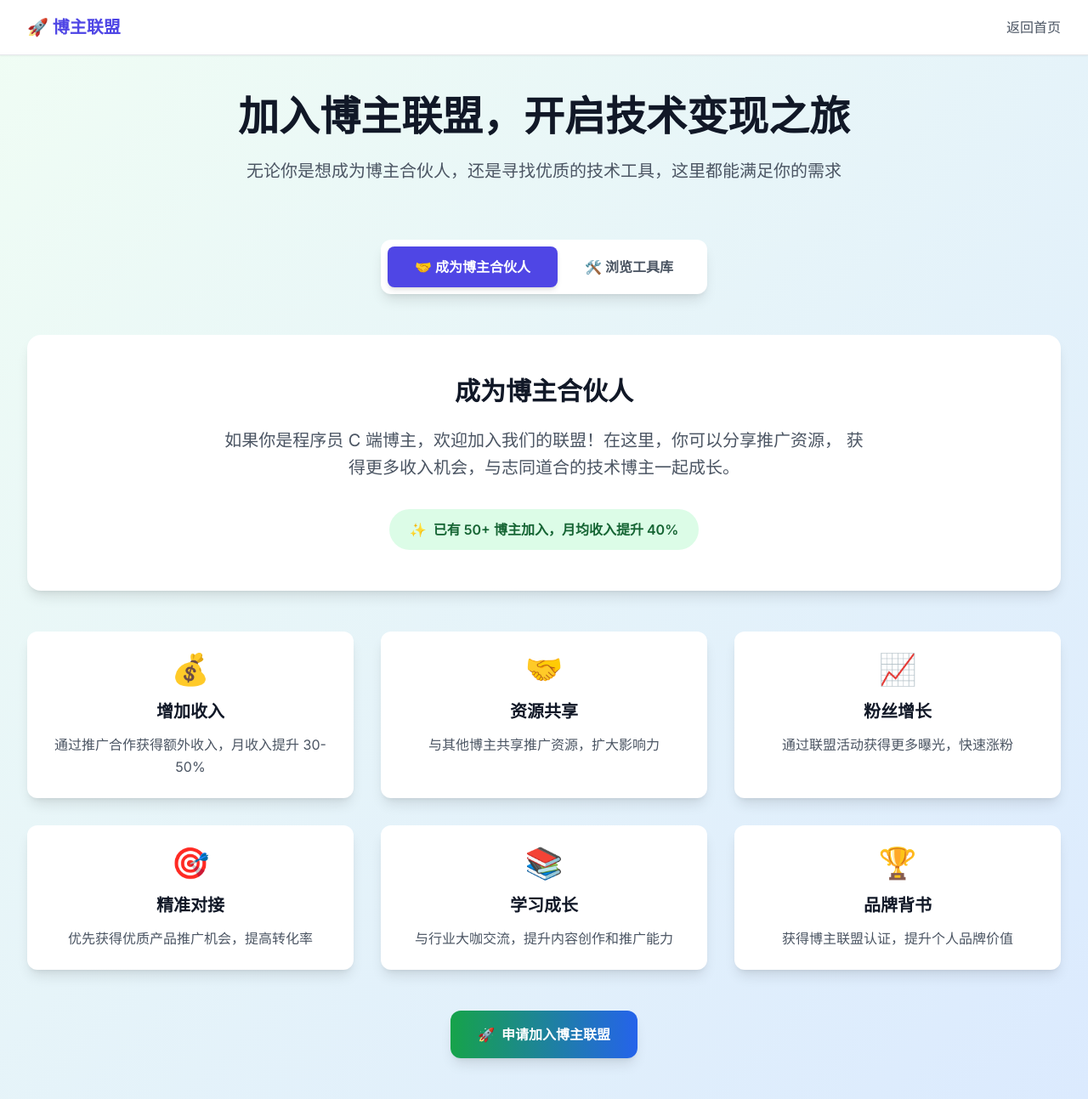
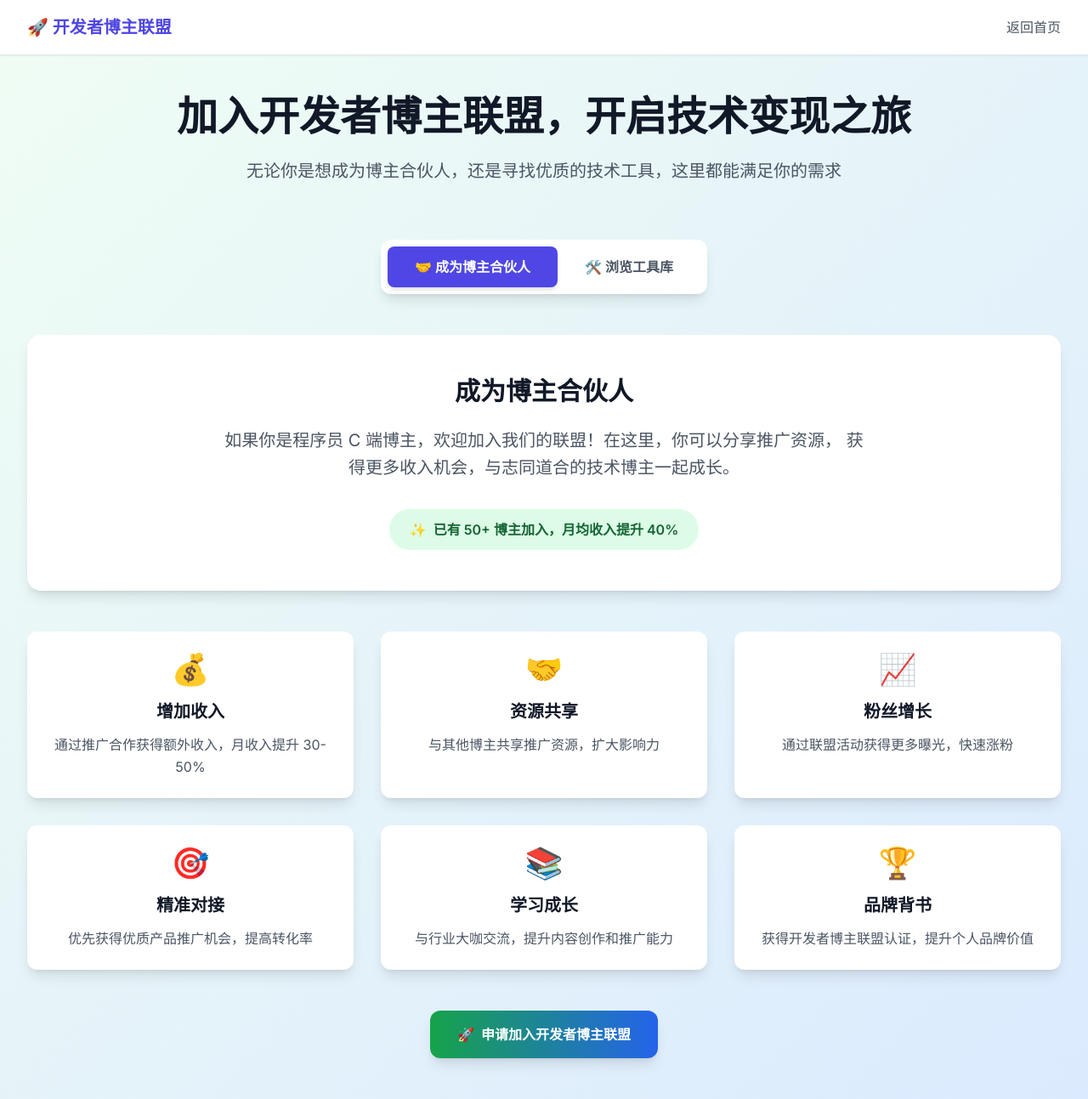
Before and after one commit to TUARAN/blogger-alliance, a Vue app: page /toc in a window 1280 px wide. Shown: the whole page at 85% size. Built offline with nearby package versions, Linux system fonts and the light colour scheme.

Commit message:
feat: 品牌名称更新为开发者博主联盟

```diff
--- a/index.html
+++ b/index.html
@@ -4,7 +4,7 @@
     <meta charset="UTF-8" />
     <link rel="icon" type="image/svg+xml" href="/vite.svg" />
     <meta name="viewport" content="width=device-width, initial-scale=1.0" />
-    <title>博主联盟 - 技术博主展示平台</title>
+    <title>开发者博主联盟 - 技术博主展示平台</title>
     <link rel="preconnect" href="https://fonts.googleapis.com">
     <link rel="preconnect" href="https://fonts.gstatic.com" crossorigin>
     <link href="https://fonts.googleapis.com/css2?family=Inter:wght@300;400;500;600;700&display=swap" rel="stylesheet">
--- a/package.json
+++ b/package.json
@@ -1,7 +1,7 @@
 {
   "name": "blogger-alliance",
   "version": "1.0.0",
-  "description": "博主联盟 - 技术博主展示平台",
+  "description": "开发者博主联盟 - 技术博主展示平台",
   "type": "module",
   "scripts": {
     "dev": "vite",
--- a/src/components/Footer.vue
+++ b/src/components/Footer.vue
@@ -8,7 +8,7 @@
             <div class="w-8 h-8 bg-gradient-to-r from-primary-600 to-primary-800 rounded-lg flex items-center justify-center">
               <span class="text-white font-bold text-lg">博</span>
             </div>
-            <span class="text-xl font-bold">博主联盟</span>
+            <span class="text-xl font-bold">开发者博主联盟</span>
           </div>
           <p class="text-gray-400 mb-4 max-w-md">
             连接优秀的技术博主，分享知识，共同成长。我们致力于为技术社区搭建一个展示和交流的平台。
@@ -56,7 +56,7 @@
 
       <div class="border-t border-gray-800 mt-8 pt-8 text-center">
         <p class="text-gray-400">
-          © 2025 博主联盟. All rights reserved. |
+          © 2025 开发者博主联盟. All rights reserved. |
           <a href="#" class="text-gray-400 hover:text-white transition-colors">隐私政策</a> |
           <a href="#" class="text-gray-400 hover:text-white transition-colors">服务条款</a>
         </p>
--- a/src/components/Header.vue
+++ b/src/components/Header.vue
@@ -8,7 +8,7 @@
             <div class="w-8 h-8 bg-gradient-to-r from-primary-600 to-primary-800 rounded-lg flex items-center justify-center">
               <span class="text-white font-bold text-lg">博</span>
             </div>
-            <span class="text-xl font-bold text-gray-900">博主联盟</span>
+            <span class="text-xl font-bold text-gray-900">开发者博主联盟</span>
           </router-link>
         </div>
 
--- a/src/data/mockData.js
+++ b/src/data/mockData.js
@@ -442,6 +442,6 @@ export const partnerBenefits = [
     id: 6,
     icon: '🏆',
     title: '品牌背书',
-    description: '获得博主联盟认证，提升个人品牌价值'
+          description: '获得开发者博主联盟认证，提升个人品牌价值'
   }
 ]
--- a/src/pages/tob/index.vue
+++ b/src/pages/tob/index.vue
@@ -6,7 +6,7 @@
         <div class="flex justify-between items-center h-16">
           <div class="flex items-center">
             <router-link to="/" class="text-xl font-bold text-indigo-600 hover:text-indigo-800 transition-colors">
-              🚀 博主联盟
+              🚀 开发者博主联盟
             </router-link>
           </div>
           <div class="flex items-center space-x-4">
@@ -23,10 +23,10 @@
       <!-- 页面标题和简介 -->
       <div class="text-center mb-16">
         <h1 class="text-4xl md:text-5xl font-bold text-gray-900 mb-6">
-          博主联盟，助你推广程序员向产品
+          开发者博主联盟，助你推广程序员向产品
         </h1>
         <p class="text-xl text-gray-600 max-w-3xl mx-auto leading-relaxed">
-          我们拥有一个专业的技术博主联盟，致力于帮助优秀的产品获得技术圈的精准曝光。
+          我们拥有一个专业的技术开发者博主联盟，致力于帮助优秀的产品获得技术圈的精准曝光。
           通过我们的推广服务，让你的产品快速触达目标用户群体。
         </p>
       </div>
--- a/src/pages/toc/index.vue
+++ b/src/pages/toc/index.vue
@@ -6,7 +6,7 @@
         <div class="flex justify-between items-center h-16">
           <div class="flex items-center">
             <router-link to="/" class="text-xl font-bold text-indigo-600 hover:text-indigo-800 transition-colors">
-              🚀 博主联盟
+              🚀 开发者博主联盟
             </router-link>
           </div>
           <div class="flex items-center space-x-4">
@@ -23,7 +23,7 @@
       <!-- 页面标题 -->
       <div class="text-center mb-16">
         <h1 class="text-4xl md:text-5xl font-bold text-gray-900 mb-6">
-          加入博主联盟，开启技术变现之旅
+          加入开发者博主联盟，开启技术变现之旅
         </h1>
         <p class="text-xl text-gray-600 max-w-3xl mx-auto leading-relaxed">
           无论你是想成为博主合伙人，还是寻找优质的技术工具，这里都能满足你的需求
@@ -104,7 +104,7 @@
               class="inline-flex items-center px-8 py-4 bg-gradient-to-r from-green-600 to-blue-600 hover:from-green-700 hover:to-blue-700 text-white font-semibold rounded-xl shadow-lg hover:shadow-xl transform hover:-translate-y-1 transition-all duration-300"
             >
               <span class="mr-2">🚀</span>
-              申请加入博主联盟
+              申请加入开发者博主联盟
             </button>
           </div>
         </div>
@@ -216,7 +216,7 @@
           @click.stop
         >
           <div class="text-center">
-            <h3 class="text-2xl font-bold text-gray-900 mb-4">申请加入博主联盟</h3>
+            <h3 class="text-2xl font-bold text-gray-900 mb-4">申请加入开发者博主联盟</h3>
             <p class="text-gray-600 mb-6">
               请填写以下信息，我们会尽快审核您的申请
             </p>
--- a/src/views/About.vue
+++ b/src/views/About.vue
@@ -3,7 +3,7 @@
     <div class="max-w-4xl mx-auto px-4 sm:px-6 lg:px-8">
       <!-- Page Header -->
       <div class="text-center mb-12">
-        <h1 class="text-4xl font-bold text-gray-900 mb-4">关于博主联盟</h1>
+        <h1 class="text-4xl font-bold text-gray-900 mb-4">关于开发者博主联盟</h1>
         <p class="text-lg text-gray-600">
           连接优秀的技术博主，分享知识，共同成长
         </p>
@@ -23,7 +23,7 @@
             <div>
               <h3 class="text-lg font-semibold text-gray-900 mb-3">促进技术交流</h3>
               <p class="text-gray-700 leading-relaxed">
-                通过博主联盟，我们希望促进不同技术领域之间的交流，激发创新思维，推动技术社区的发展。
+                通过开发者博主联盟，我们希望促进不同技术领域之间的交流，激发创新思维，推动技术社区的发展。
               </p>
             </div>
           </div>
--- a/src/views/Home.vue
+++ b/src/views/Home.vue
@@ -3,7 +3,7 @@
     <!-- Hero 区域 -->
     <section class="flex-1 flex flex-col justify-center items-center py-20">
       <h1 class="text-4xl md:text-5xl font-bold text-gray-900 mb-6 text-center">
-        博主联盟，连接产品与技术影响力
+        开发者博主联盟，连接产品与技术影响力
       </h1>
       <p class="text-xl text-gray-600 max-w-2xl mx-auto mb-10 text-center">
         我们致力于帮助产品方精准推广程序员向产品，也为技术博主/开发者提供联盟成长与工具资源。<br>
@@ -14,7 +14,7 @@
         <router-link to="/tob" class="flex-1 bg-white rounded-2xl shadow-lg hover:shadow-2xl transition-all p-8 flex flex-col items-center group border-2 border-transparent hover:border-indigo-400">
           <div class="text-4xl mb-4 group-hover:scale-110 transition-transform">🚀</div>
           <h2 class="text-2xl font-bold text-gray-900 mb-2">我要推广产品</h2>
-          <p class="text-gray-600 mb-4 text-center">技术博主联盟助力产品精准曝光，触达数万开发者用户</p>
+          <p class="text-gray-600 mb-4 text-center">技术开发者博主联盟助力产品精准曝光，触达数万开发者用户</p>
           <span class="inline-block mt-auto px-6 py-2 bg-gradient-to-r from-indigo-600 to-purple-600 text-white rounded-lg font-semibold shadow group-hover:from-indigo-700 group-hover:to-purple-700 transition-all">了解推广服务</span>
         </router-link>
         <!-- ToC 入口卡片 -->
@@ -43,7 +43,7 @@
           </div>
           <!-- ToC 亮点 -->
           <div class="bg-gradient-to-br from-green-50 to-blue-50 rounded-2xl p-8 shadow">
-            <h3 class="text-xl font-bold text-green-700 mb-4 flex items-center"><span class="mr-2">🤝</span>博主联盟权益</h3>
+            <h3 class="text-xl font-bold text-green-700 mb-4 flex items-center"><span class="mr-2">🤝</span>开发者博主联盟权益</h3>
             <ul class="space-y-3 text-gray-700">
               <li>• 联盟推广分成，提升收入</li>
               <li>• 资源共享，涨粉更快</li>
@@ -92,7 +92,7 @@
 
     <!-- 底部 CTA -->
     <section class="py-12 bg-gradient-to-r from-indigo-600 to-blue-600 text-white text-center">
-      <h2 class="text-2xl md:text-3xl font-bold mb-4">加入博主联盟，开启你的影响力之旅！</h2>
+      <h2 class="text-2xl md:text-3xl font-bold mb-4">加入开发者博主联盟，开启你的影响力之旅！</h2>
       <p class="text-lg mb-8">无论你是产品方还是技术博主，欢迎加入我们，共创技术新生态。</p>
       <div class="flex flex-col md:flex-row gap-4 justify-center">
         <router-link to="/tob" class="px-8 py-3 bg-white text-indigo-700 font-semibold rounded-lg shadow hover:bg-indigo-50 transition-all">产品推广合作</router-link>
```
Also changed, not shown: 1 other file (tests, documents, lock files or other folders).
